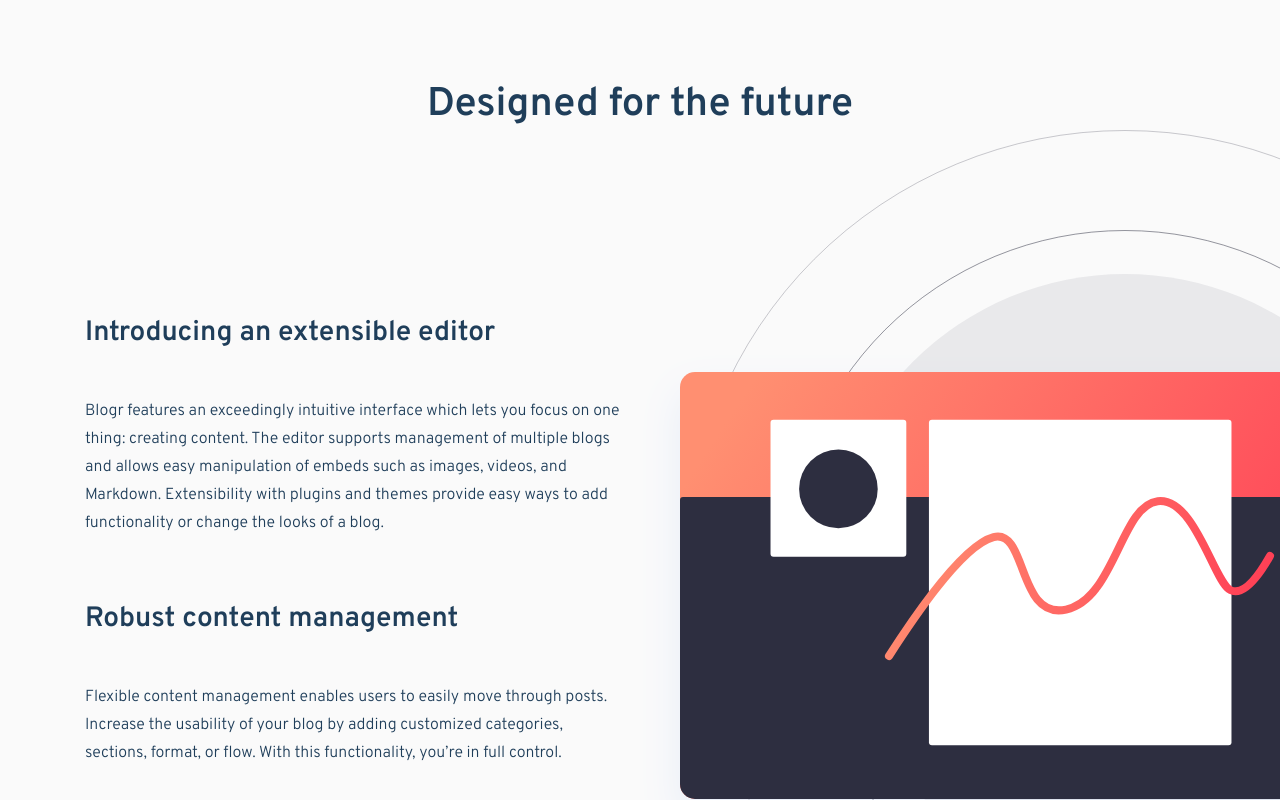
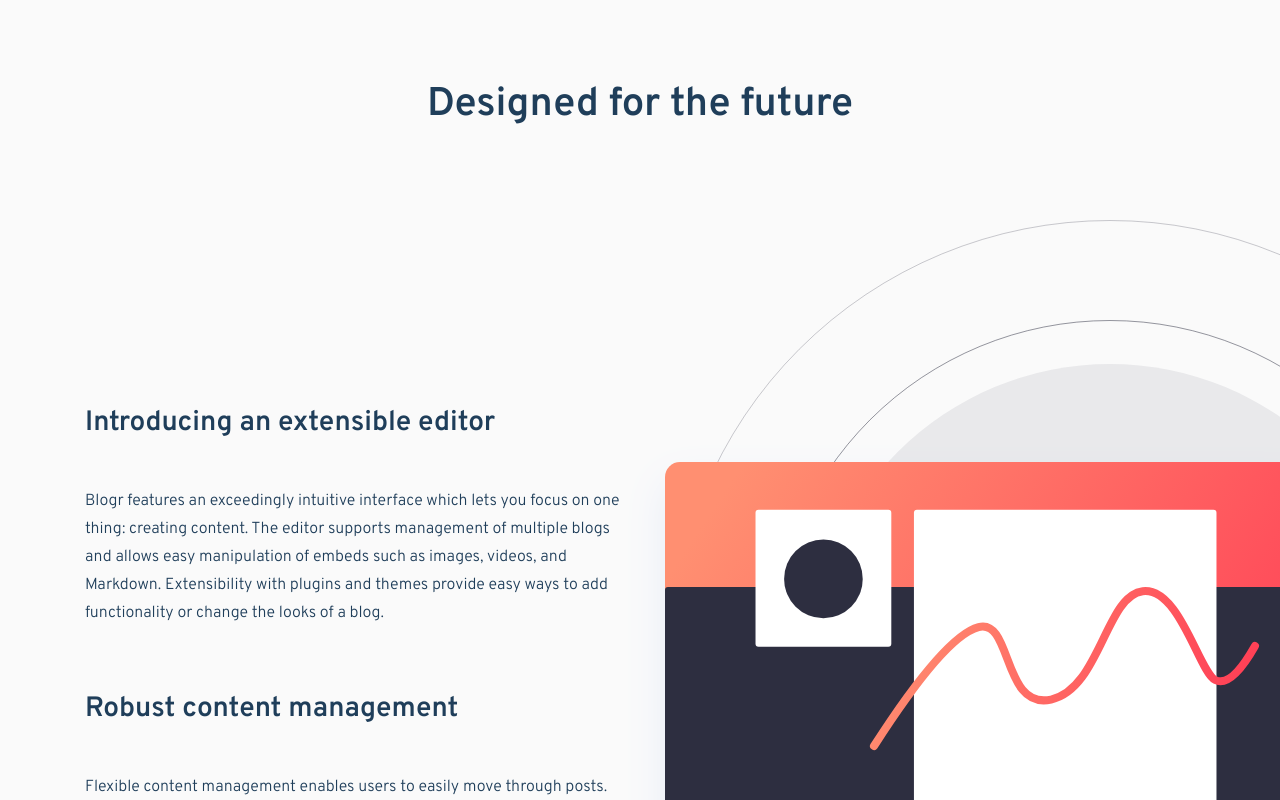
Before and after one commit to AntonCC/blogr, a React (Create React App) app: page / in a window 1280 px wide. Shown: the part 680-1480 px from the top of the page. Built offline with nearby package versions, Linux system fonts and the light colour scheme.

Commit message:
Working on reverseSide for banner

```diff
--- a/public/index.html
+++ b/public/index.html
@@ -26,7 +26,7 @@
     -->
     <link rel="preconnect" href="https://fonts.gstatic.com">
     <link href="https://fonts.googleapis.com/css2?family=Overpass:wght@300;600&display=swap" rel="stylesheet">
-    <title>React App</title>
+    <title>Blogr</title>
   </head>
   <body>
     <noscript>You need to enable JavaScript to run this app.</noscript>
--- a/src/components/banner/banner.tsx
+++ b/src/components/banner/banner.tsx
@@ -1,20 +1,22 @@
 import React from 'react'
 import { StyledBanner } from './sBanner'
 import { Container } from '../../styledGeneral/styledGeneral'
-import { ReactComponent as Test } from '../../assets/illustration-editor-desktop.svg'
+import Test from '../../assets/illustration-editor-desktop.svg'
 
 interface Props {
   bannerTitle?: string,
-  textContent: { title: string, text: string }[]
+  image: JSX.Element,
+  textContent: { title: string, text: string }[],
+  reverseSide?: boolean
 }
 
-const Banner: React.FC<Props> = ({ bannerTitle, textContent}) => {
+const Banner: React.FC<Props> = ({ bannerTitle, image, textContent, reverseSide}) => {
   return (
-    <StyledBanner>
+    <StyledBanner reverseSide={reverseSide}>
       <Container>
         {
           bannerTitle &&
-            <h2>{ bannerTitle }</h2>
+            <h2 className='title'>{ bannerTitle }</h2>
         }
         <div className="content">
           <div className="text">
@@ -28,7 +30,7 @@ const Banner: React.FC<Props> = ({ bannerTitle, textContent}) => {
             }
           </div>
           <div className="img-container">
-            <Test />
+            { image }
           </div>
         </div>
       </Container>
--- a/src/components/banner/sBanner.tsx
+++ b/src/components/banner/sBanner.tsx
@@ -1,6 +1,10 @@
-import styled from 'styled-components'
+import styled, { css } from 'styled-components'
 
-export const StyledBanner = styled.div`
+interface BannerProps {
+  reverseSide?: boolean
+}
+
+export const StyledBanner= styled.div<BannerProps>`
   width: 100%;
   padding: 16rem 0;
   .general-container {
@@ -9,17 +13,17 @@ export const StyledBanner = styled.div`
     justify-content: center;
     align-items: center;
     color: #1F3E5A;
-    h2 {
+    .title {
       font-size: 4rem;
-      /* margin-bottom: 9rem; */
+      margin-bottom: 9rem;
       font-weight: 600;
     }
     .content {
       width: 100%;
-      display: grid;
-      grid-template-columns: 50% 50%;
-      justify-content: center;
+      display: flex;
+      justify-content: flex-start;
       align-items: center;
+      position: relative;
       .text {
         max-width: 540px;
         .group {
@@ -36,7 +40,19 @@ export const StyledBanner = styled.div`
         }
       }
       .img-container {
-
+        /* width: 200px; */
+        width: 50%;
+      }
+      ${({ reverseSide}) =>
+        reverseSide &&
+          css`
+            .text {
+              order: 2;
+            }
+            .img-container {
+              order: 1;
+            }
+          `
       }
     }
   }
--- a/src/pages/home/home.tsx
+++ b/src/pages/home/home.tsx
@@ -5,7 +5,7 @@ import Landing from '../../components/landing/landing'
 import Banner from '../../components/banner/banner'
 import SlimBanner from '../../components/slim-banner/slim-banner'
 
-import { banner1Info } from './homeInfo'
+import { banner1Info, banner2Info } from './homeInfo'
 
 const Home = () => {
   return (
@@ -13,6 +13,7 @@ const Home = () => {
       <Landing />
       <Banner {...banner1Info} />
       <SlimBanner />
+      <Banner {...banner2Info} />
     </div>
   )
 }
--- a/src/pages/home/homeInfo.tsx
+++ b/src/pages/home/homeInfo.tsx
@@ -1,5 +1,9 @@
+import { ReactComponent as Desktop } from '../../assets/illustration-editor-desktop.svg'
+import { ReactComponent as Laptop } from '../../assets/illustration-laptop-desktop.svg'
+
 export const banner1Info = {
   bannerTitle: 'Designed for the future',
+  image: <Desktop />,
   textContent: [
     {
       title: 'Introducing an extensible editor',
@@ -11,3 +15,18 @@ export const banner1Info = {
     }
   ]
 }
+
+export const banner2Info = {
+  image: <Laptop />,
+  textContent: [
+    {
+      title: 'Free, open, simple',
+      text: 'Blogr is a free and open source application backed by a large community of helpful developers. It supports features such as code syntax highlighting, RSS feeds, social media integration, third-party commenting tools, and works seamlessly with Google Analytics. The architecture is clean and is relatively easy to learn.'
+    },
+    {
+      title: 'Powerful tooling',
+      text: 'Batteries included. We built a simple and straightforward CLI tool that makes customization and deployment a breeze, but capable of producing even the most complicated sites.'
+    }
+  ],
+  reverseSide: true
+}
```
